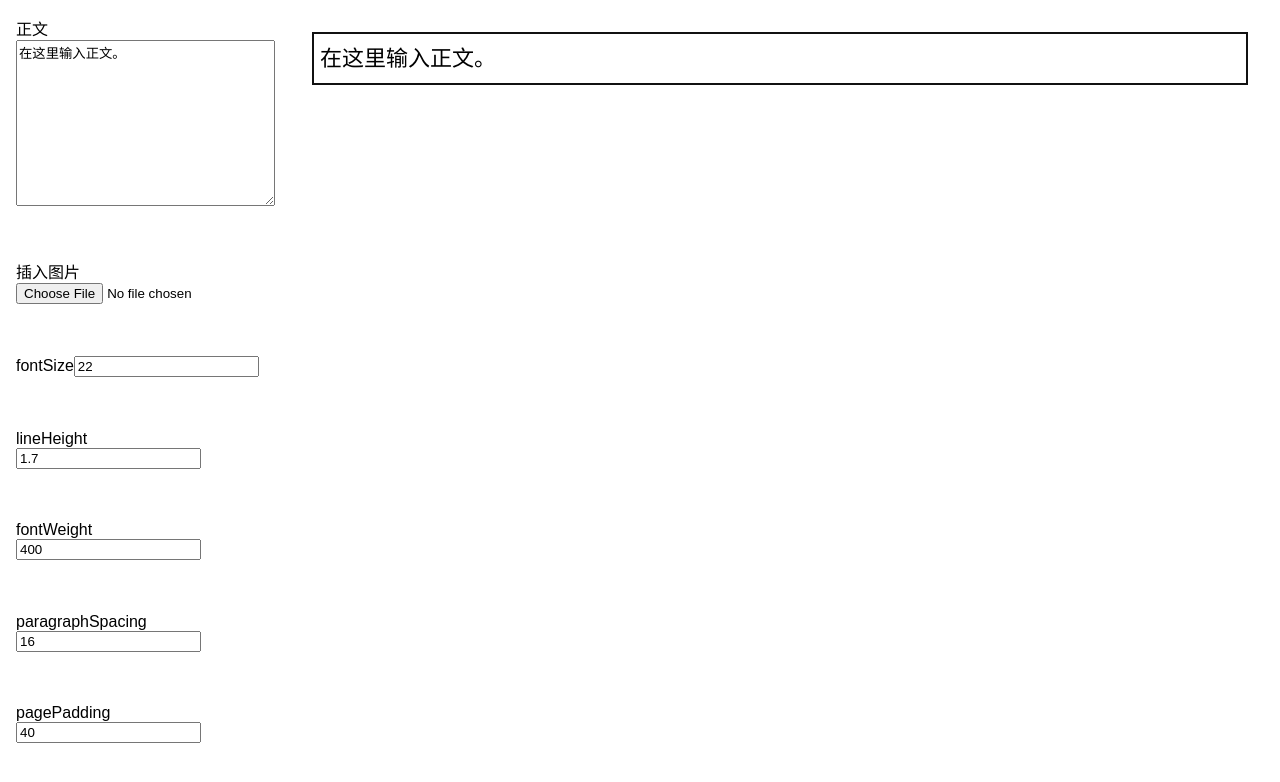
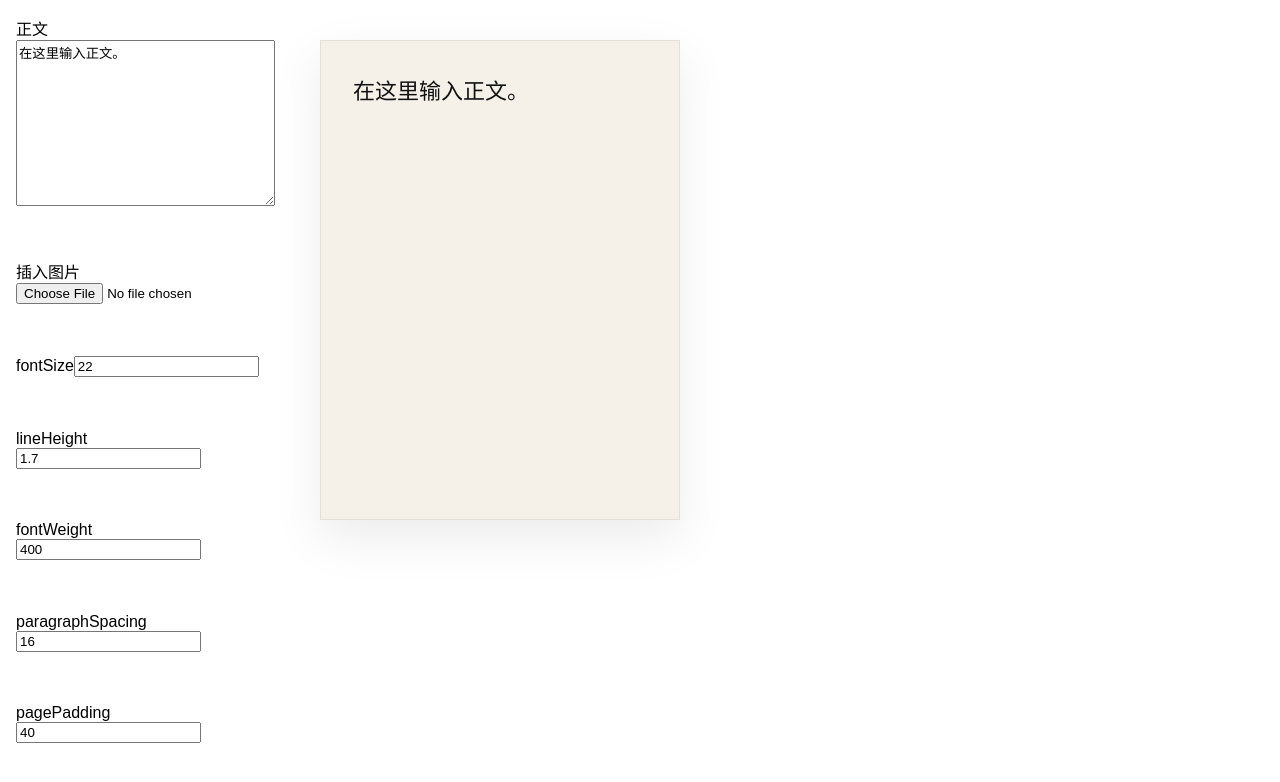
Before and after one commit to catteacher0515/SoftPage, a Next.js app: page / in a window 1280 px wide. Shown: the top 782 px of the page. Built offline with nearby package versions, Linux system fonts and the light colour scheme.

Commit message:
feat: render paginated preview

```diff
--- a/components/editor/SoftPageEditor.tsx
+++ b/components/editor/SoftPageEditor.tsx
@@ -1,6 +1,9 @@
 'use client'
 
-import type { ChangeEvent } from 'react'
+import { useEffect, useMemo, useRef, useState, type ChangeEvent } from 'react'
+import { BlockRenderer } from '../preview/BlockRenderer'
+import { PageCanvas } from '../preview/PageCanvas'
+import { paginateBlocks, type MeasuredBlock } from '../preview/pagination'
 import { useEditorState } from './use-editor-state'
 
 const MAX_IMAGE_SIZE_BYTES = 8 * 1024 * 1024
@@ -25,6 +28,52 @@ export function SoftPageEditor() {
     updateTextBlock,
     updateTypographyFieldFromInput,
   } = useEditorState()
+  const measureRootRef = useRef<HTMLDivElement | null>(null)
+  const [measuredBlocks, setMeasuredBlocks] = useState<MeasuredBlock[]>([])
+  const [previewWidth, setPreviewWidth] = useState(0)
+
+  useEffect(() => {
+    const measureRoot = measureRootRef.current
+
+    if (!measureRoot) return
+
+    const updateMeasurements = () => {
+      const items = Array.from(
+        measureRoot.querySelectorAll<HTMLElement>('[data-measure-block]'),
+      ).map((element) => {
+        const blockId = element.dataset.blockId ?? ''
+        const block = blocks.find((currentBlock) => currentBlock.id === blockId)
+
+        return block
+          ? {
+              id: block.id,
+              block,
+              height: element.getBoundingClientRect().height,
+            }
+          : null
+      })
+
+      setMeasuredBlocks(items.filter((item): item is MeasuredBlock => item !== null))
+      setPreviewWidth(measureRoot.getBoundingClientRect().width)
+    }
+
+    updateMeasurements()
+
+    const resizeObserver = new ResizeObserver(updateMeasurements)
+    resizeObserver.observe(measureRoot)
+
+    return () => {
+      resizeObserver.disconnect()
+    }
+  }, [blocks, typography])
+
+  const pages = useMemo(() => {
+    const availableHeight = previewWidth > 0 ? (previewWidth * 4) / 3 - 64 : 0
+
+    return availableHeight > 0
+      ? paginateBlocks(measuredBlocks, availableHeight)
+      : []
+  }, [measuredBlocks, previewWidth])
 
   const handleImageUpload = async (event: ChangeEvent<HTMLInputElement>) => {
     const file = event.target.files?.[0]
@@ -162,6 +211,19 @@ export function SoftPageEditor() {
         </label>
       </aside>
       <section style={{ padding: typography.pagePadding }}>
+        <PageCanvas pages={pages} typography={typography} />
+        <div
+          ref={measureRootRef}
+          aria-hidden="true"
+          style={{
+            position: 'absolute',
+            left: -10000,
+            top: 0,
+            width: 'min(100%, 360px)',
+            visibility: 'hidden',
+            pointerEvents: 'none',
+          }}
+        >
           <article
             style={{
               fontSize: typography.fontSize,
@@ -169,49 +231,21 @@ export function SoftPageEditor() {
               fontWeight: typography.fontWeight,
               display: 'grid',
               gap: typography.paragraphSpacing,
+              width: '100%',
             }}
           >
-          {blocks.map((block) => {
-            if (block.type === 'image') {
-              return (
-                <img
+            {blocks.map((block) => (
+              <BlockRenderer
                 key={block.id}
-                  src={block.src}
-                  alt={block.alt}
-                  style={{ display: 'block', maxWidth: '100%' }}
+                block={block}
+                typography={typography}
+                measure
+                active={block.id === activeTextBlockId}
+                onSelect={() => selectTextBlock(block.id)}
               />
-              )
-            }
-
-            const paragraphs = block.value.split('\n')
-
-            return (
-              <div
-                key={block.id}
-                onClick={() => selectTextBlock(block.id)}
-                style={{
-                  outline:
-                    block.id === activeTextBlockId ? '2px solid #111' : '2px solid transparent',
-                  outlineOffset: 6,
-                  cursor: 'text',
-                }}
-              >
-                {paragraphs.map((paragraph, index) => (
-                  <p
-                    key={`${block.id}-${index}-${paragraph}`}
-                    style={{
-                      margin: 0,
-                      marginBottom:
-                        index === paragraphs.length - 1 ? 0 : typography.paragraphSpacing,
-                    }}
-                  >
-                    {paragraph === '' ? '\u00a0' : paragraph}
-                  </p>
             ))}
+          </article>
         </div>
-            )
-          })}
-        </article>
       </section>
     </main>
   )
--- /dev/null
+++ b/components/preview/BlockRenderer.tsx
@@ -0,0 +1,56 @@
+import type { Block, TypographyConfig } from '../editor/types'
+
+type BlockRendererProps = {
+  block: Block
+  typography: TypographyConfig
+  measure?: boolean
+  active?: boolean
+  onSelect?: () => void
+}
+
+export function BlockRenderer({
+  block,
+  typography,
+  measure = false,
+  active = false,
+  onSelect,
+}: BlockRendererProps) {
+  if (block.type === 'image') {
+    return (
+      <img
+        data-measure-block={measure ? '' : undefined}
+        data-block-id={measure ? block.id : undefined}
+        src={block.src}
+        alt={block.alt}
+        style={{ display: 'block', maxWidth: '100%', width: '100%', height: 'auto' }}
+      />
+    )
+  }
+
+  const paragraphs = block.value.split('\n')
+
+  return (
+    <div
+      data-measure-block={measure ? '' : undefined}
+      data-block-id={measure ? block.id : undefined}
+      onClick={onSelect}
+      style={{
+        outline: active ? '2px solid #111' : '2px solid transparent',
+        outlineOffset: 6,
+        cursor: measure ? 'default' : 'text',
+      }}
+    >
+      {paragraphs.map((paragraph, index) => (
+        <p
+          key={`${block.id}-${index}-${paragraph}`}
+          style={{
+            margin: 0,
+            marginBottom: index === paragraphs.length - 1 ? 0 : typography.paragraphSpacing,
+          }}
+        >
+          {paragraph === '' ? '\u00a0' : paragraph}
+        </p>
+      ))}
+    </div>
+  )
+}
--- /dev/null
+++ b/components/preview/PageCanvas.tsx
@@ -0,0 +1,43 @@
+import type { TypographyConfig } from '../editor/types'
+import { BlockRenderer } from './BlockRenderer'
+import type { PaginatedPage } from './pagination'
+
+type PageCanvasProps = {
+  pages: PaginatedPage[]
+  typography: TypographyConfig
+}
+
+export function PageCanvas({ pages, typography }: PageCanvasProps) {
+  return (
+    <div style={{ display: 'grid', gap: 24, justifyItems: 'start' }}>
+      {pages.map((page) => (
+        <article
+          key={page.id}
+          style={{
+            width: 'min(100%, 360px)',
+            aspectRatio: '3 / 4',
+            background: '#F6F1E8',
+            padding: 32,
+            boxSizing: 'border-box',
+            overflow: 'hidden',
+            display: 'grid',
+            alignContent: 'start',
+            justifyItems: 'start',
+            color: '#111',
+            boxShadow: '0 18px 48px rgba(0, 0, 0, 0.08)',
+            border: '1px solid rgba(17, 17, 17, 0.08)',
+            fontSize: typography.fontSize,
+            lineHeight: typography.lineHeight,
+            fontWeight: typography.fontWeight,
+          }}
+        >
+          <div style={{ display: 'grid', gap: typography.paragraphSpacing, width: '100%' }}>
+            {page.blocks.map(({ id, block }) => {
+              return <BlockRenderer key={id} block={block} typography={typography} />
+            })}
+          </div>
+        </article>
+      ))}
+    </div>
+  )
+}
--- /dev/null
+++ b/components/preview/pagination.ts
@@ -0,0 +1,47 @@
+import type { Block } from '../editor/types'
+
+export type MeasuredBlock = {
+  id: string
+  block: Block
+  height: number
+}
+
+export type PaginatedPage = {
+  id: string
+  blocks: MeasuredBlock[]
+}
+
+export function paginateBlocks(
+  blocks: MeasuredBlock[],
+  availableHeight: number,
+): PaginatedPage[] {
+  const pages: PaginatedPage[] = []
+  let currentPageBlocks: MeasuredBlock[] = []
+  let currentHeight = 0
+
+  blocks.forEach((item) => {
+    const nextHeight = currentPageBlocks.length === 0 ? item.height : currentHeight + item.height
+
+    if (currentPageBlocks.length > 0 && nextHeight > availableHeight) {
+      pages.push({
+        id: `page-${pages.length + 1}`,
+        blocks: currentPageBlocks,
+      })
+      currentPageBlocks = [item]
+      currentHeight = item.height
+      return
+    }
+
+    currentPageBlocks.push(item)
+    currentHeight = nextHeight
+  })
+
+  if (currentPageBlocks.length > 0) {
+    pages.push({
+      id: `page-${pages.length + 1}`,
+      blocks: currentPageBlocks,
+    })
+  }
+
+  return pages
+}
```
Lines whose indentation alone changed are shown as unchanged.
